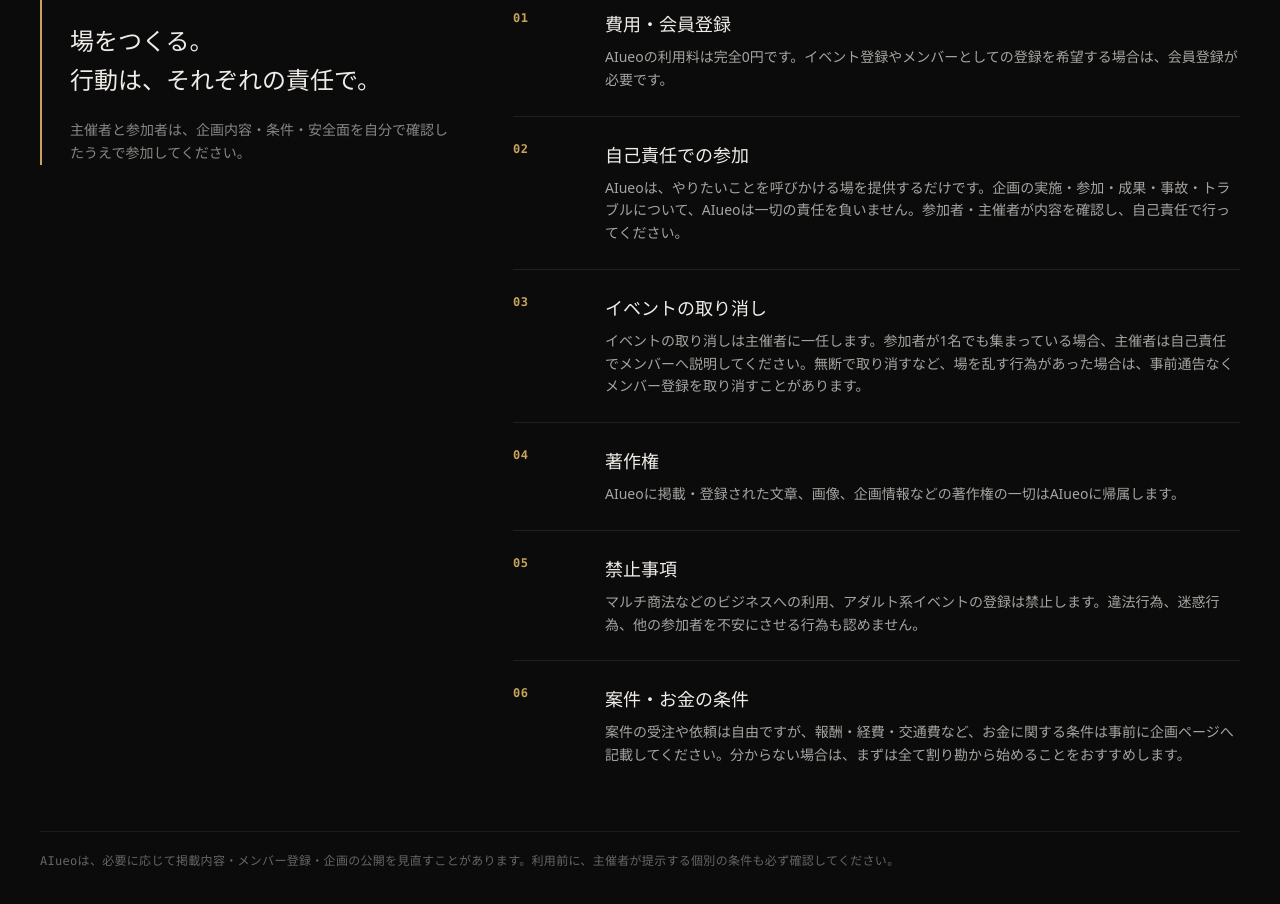
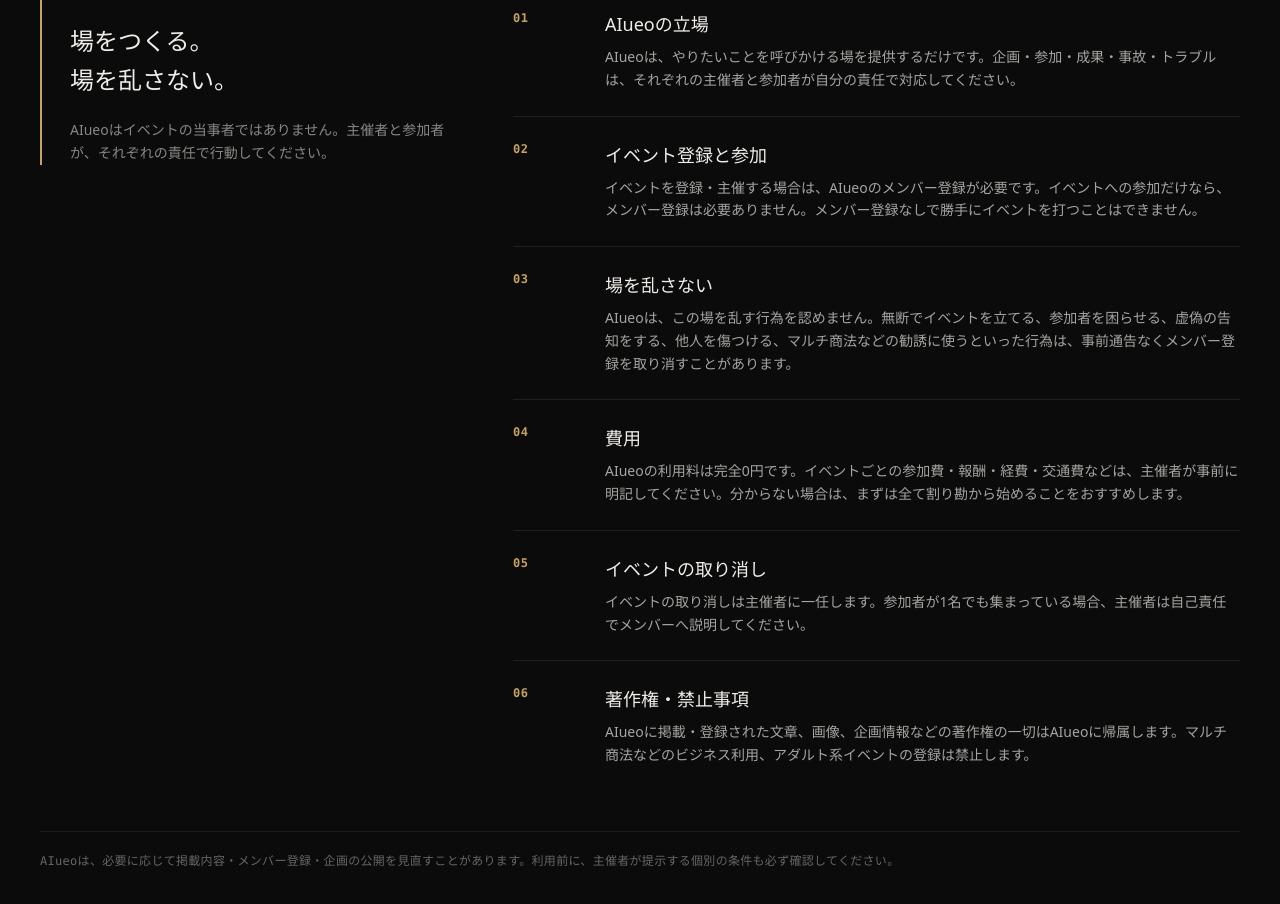
Before and after one commit to rahiseko-alt/AIueo-LP, a Next.js app: page / in a window 1280 px wide. Shown: the part 8821-9725 px from the top of the page. Built offline with nearby package versions, Linux system fonts and the light colour scheme.

Commit message:
fix: clarify event membership and community boundaries

```diff
--- a/src/components/operating-guidelines.tsx
+++ b/src/components/operating-guidelines.tsx
@@ -1,27 +1,27 @@
 const guidelines = [
   {
-    title: '費用・会員登録',
-    body: 'AIueoの利用料は完全0円です。イベント登録やメンバーとしての登録を希望する場合は、会員登録が必要です。',
+    title: 'AIueoの立場',
+    body: 'AIueoは、やりたいことを呼びかける場を提供するだけです。企画・参加・成果・事故・トラブルは、それぞれの主催者と参加者が自分の責任で対応してください。',
   },
   {
-    title: '自己責任での参加',
-    body: 'AIueoは、やりたいことを呼びかける場を提供するだけです。企画の実施・参加・成果・事故・トラブルについて、AIueoは一切の責任を負いません。参加者・主催者が内容を確認し、自己責任で行ってください。',
+    title: 'イベント登録と参加',
+    body: 'イベントを登録・主催する場合は、AIueoのメンバー登録が必要です。イベントへの参加だけなら、メンバー登録は必要ありません。メンバー登録なしで勝手にイベントを打つことはできません。',
+  },
+  {
+    title: '場を乱さない',
+    body: 'AIueoは、この場を乱す行為を認めません。無断でイベントを立てる、参加者を困らせる、虚偽の告知をする、他人を傷つける、マルチ商法などの勧誘に使うといった行為は、事前通告なくメンバー登録を取り消すことがあります。',
+  },
+  {
+    title: '費用',
+    body: 'AIueoの利用料は完全0円です。イベントごとの参加費・報酬・経費・交通費などは、主催者が事前に明記してください。分からない場合は、まずは全て割り勘から始めることをおすすめします。',
   },
   {
     title: 'イベントの取り消し',
-    body: 'イベントの取り消しは主催者に一任します。参加者が1名でも集まっている場合、主催者は自己責任でメンバーへ説明してください。無断で取り消すなど、場を乱す行為があった場合は、事前通告なくメンバー登録を取り消すことがあります。',
+    body: 'イベントの取り消しは主催者に一任します。参加者が1名でも集まっている場合、主催者は自己責任でメンバーへ説明してください。',
   },
   {
-    title: '著作権',
-    body: 'AIueoに掲載・登録された文章、画像、企画情報などの著作権の一切はAIueoに帰属します。',
-  },
-  {
-    title: '禁止事項',
-    body: 'マルチ商法などのビジネスへの利用、アダルト系イベントの登録は禁止します。違法行為、迷惑行為、他の参加者を不安にさせる行為も認めません。',
-  },
-  {
-    title: '案件・お金の条件',
-    body: '案件の受注や依頼は自由ですが、報酬・経費・交通費など、お金に関する条件は事前に企画ページへ記載してください。分からない場合は、まずは全て割り勘から始めることをおすすめします。',
+    title: '著作権・禁止事項',
+    body: 'AIueoに掲載・登録された文章、画像、企画情報などの著作権の一切はAIueoに帰属します。マルチ商法などのビジネス利用、アダルト系イベントの登録は禁止します。',
   },
 ];
 
@@ -33,7 +33,7 @@
           <div className="sec-eyebrow">09 / OPERATING GUIDELINES</div>
           <h2 className="sec-title text-[#f0ede8]">運営のかかわり方</h2>
           <p className="mt-4 max-w-2xl font-sans text-sm font-light leading-relaxed text-[rgba(240,237,232,0.72)] sm:text-base">
-            AIueoは、やりたいことを持つ人と参加したい人が出会う「呼びかけの場」です。安心して使うために、以下の方針を確認してください。
+            AIueoは、やりたいことを持つ人と参加したい人が出会う「呼びかけの場」です。場を乱さず、決められた入口から使ってください。
           </p>
         </div>
 
@@ -44,10 +44,10 @@
             </p>
             <p className="font-sans text-xl font-light leading-relaxed text-[#f0ede8] sm:text-2xl">
               場をつくる。<br />
-              行動は、それぞれの責任で。
+              場を乱さない。
             </p>
             <p className="font-sans text-xs font-light leading-relaxed text-[rgba(240,237,232,0.55)] sm:text-sm">
-              主催者と参加者は、企画内容・条件・安全面を自分で確認したうえで参加してください。
+              AIueoはイベントの当事者ではありません。主催者と参加者が、それぞれの責任で行動してください。
             </p>
           </div>
 
```
